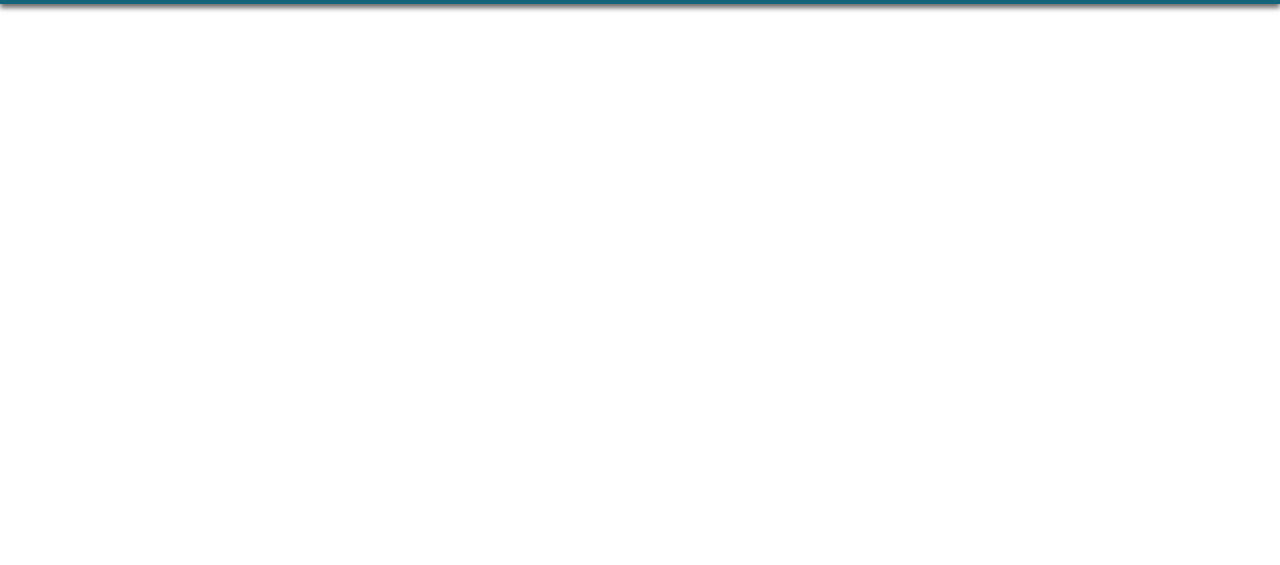
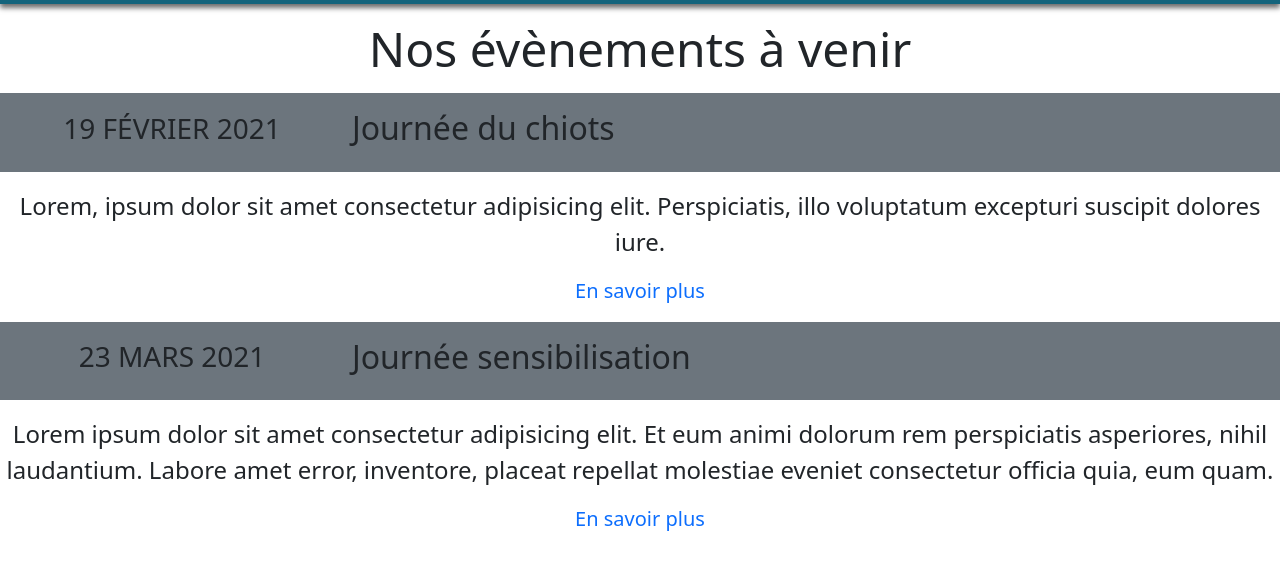
Before and after one commit to LaurineParlanti/Evaluation, a plain HTML site: page events.html in a window 1280 px wide. Shown: the part 87-652 px from the top of the page. Drawn offline with nearby package versions, Linux system fonts and the light colour scheme.

Commit message:
Création section FutursEvents

```diff
--- a/events.html
+++ b/events.html
@@ -8,7 +8,7 @@
     <link href="https://cdn.jsdelivr.net/npm/bootstrap@5.0.0-beta1/dist/css/bootstrap.min.css" rel="stylesheet" integrity="sha384-giJF6kkoqNQ00vy+HMDP7azOuL0xtbfIcaT9wjKHr8RbDVddVHyTfAAsrekwKmP1" crossorigin="anonymous">    <title>Missing Pieces</title>
     <title>Nos évènements</title>
   </head>
-<body>
+<body class="container-fluid p-0">
 
 <header>
   <nav class="navbar navbar-expand-lg navbar-dark">
@@ -48,7 +48,33 @@
     </div>
   </nav>
 </header>
+<main class="container-fluid">
 
+
+  <section id="futurEvents" class="row">
+    <h1 class="display-5 text-center my-3">Nos évènements à venir</h1>
+    <article class="col-12 text-center m-0 p-0 rounded-3">
+      <div id="header-article" class="align-items-center bg-secondary d-flex p-3">
+        <h2 class="fs-3 w-25 text-uppercase">19 Février 2021</h2>
+        <h3 class="fs-2 ms-4">Journée du chiots</h3>
+      </div>
+      <div id="article-content" class="mb-3">
+        <p class="fs-4 mt-3">Lorem, ipsum dolor sit amet consectetur adipisicing elit. Perspiciatis, illo voluptatum excepturi suscipit dolores iure.</p>
+        <a href="#" class="fs-5 text-decoration-none">En savoir plus</a>
+      </div>
+    </article>
+
+    <article class="col-12 text-center m-0 p-0 rounded-3">
+      <div id="header-article" class="align-items-center bg-secondary d-flex p-3">
+        <h2 class="fs-3 w-25 text-uppercase">23 Mars 2021</h2>
+        <h3 class="fs-2 ms-4">Journée sensibilisation</h3>
+      </div>
+      <p class="fs-4 mt-3">Lorem ipsum dolor sit amet consectetur adipisicing elit. Et eum animi dolorum rem perspiciatis asperiores, nihil laudantium. Labore amet error, inventore, placeat repellat molestiae eveniet consectetur officia quia, eum quam.</p>
+      <a href="#" class="fs-5 text-decoration-none">En savoir plus</a>
+    </article>
+  </section>
+
+</main>
   <script src="https://cdn.jsdelivr.net/npm/bootstrap@5.0.0-beta1/dist/js/bootstrap.bundle.min.js" integrity="sha384-ygbV9kiqUc6oa4msXn9868pTtWMgiQaeYH7/t7LECLbyPA2x65Kgf80OJFdroafW" crossorigin="anonymous"></script>
 </body>
 </html>
```
